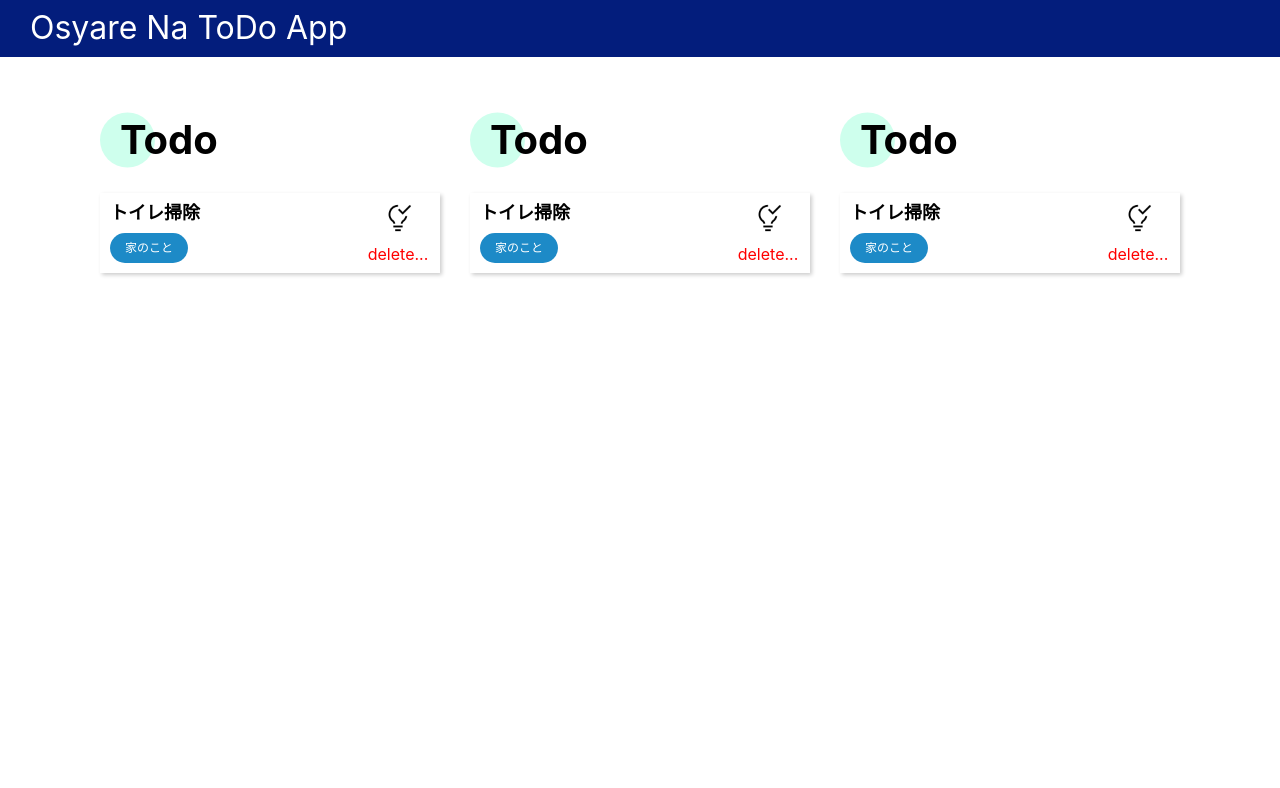
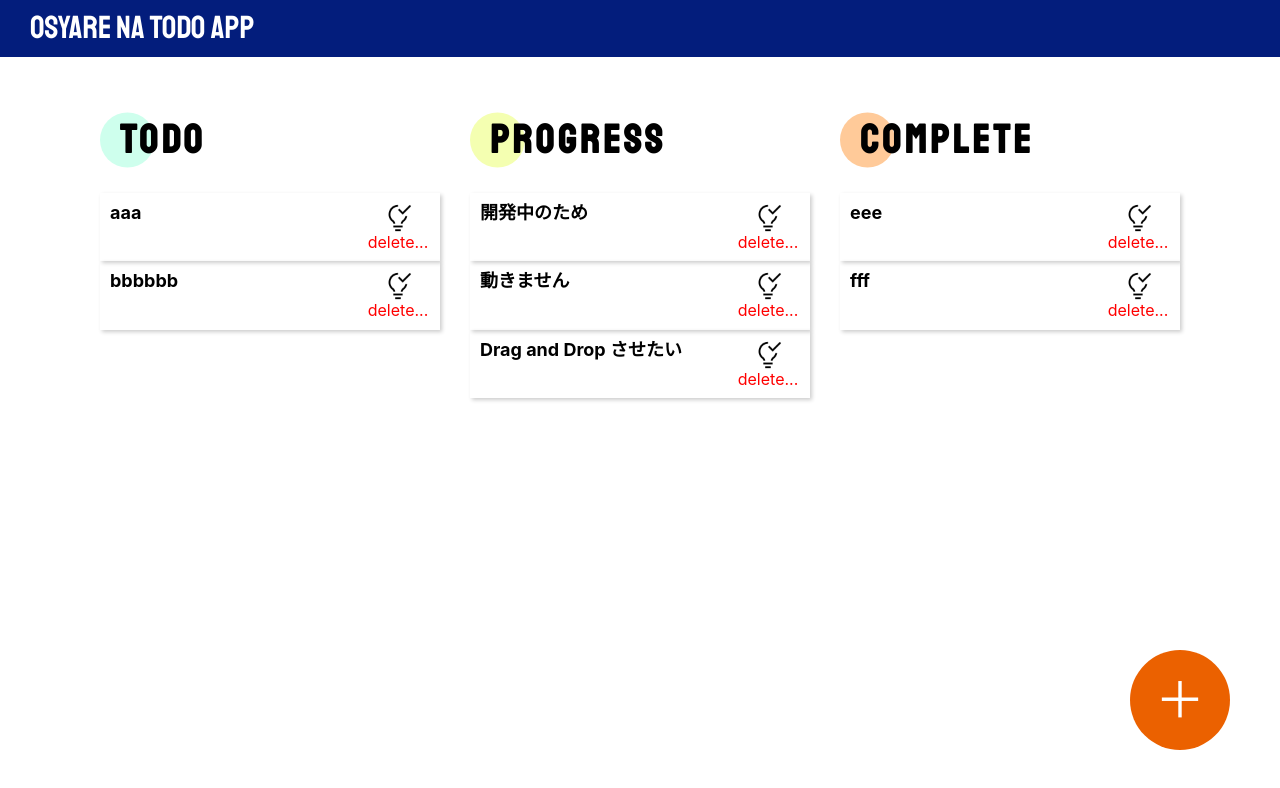
Before and after one commit to takahiro-okada/react-todoapp, a React (Create React App) app: page / in a window 1280 px wide. Shown: the top 788 px of the page. Built offline with nearby package versions, Linux system fonts and the light colour scheme.

Commit message:
削除機能ができーーーん！！

```diff
--- a/package.json
+++ b/package.json
@@ -7,6 +7,7 @@
     "@testing-library/react": "^11.1.0",
     "@testing-library/user-event": "^12.1.10",
     "react": "^17.0.2",
+    "react-beautiful-dnd": "^13.1.0",
     "react-dom": "^17.0.2",
     "react-scripts": "4.0.3",
     "styled-components": "^5.3.0",
--- a/src/App.jsx
+++ b/src/App.jsx
@@ -1,87 +1,86 @@
 import "./App.css";
 import styled from "styled-components";
-import IconCompleteImage from "./images/icon-complete.png";
+import { Header } from "./components/organisms/Header";
+import { Box1 } from "./components/organisms/Box1";
+import { Box2 } from "./components/organisms/Box2";
+import { Box3 } from "./components/organisms/Box3";
+import React, { useState } from "react";
+import IconModalClose from "./images/icon-modalclose.png";
 
 function App() {
+	const [show, setShow] = useState();
+	const openModal = () => {
+		setShow(true);
+	};
+	const [todoText, setTodoText] = useState("");
+	const [incompleteTodos, setIncompleteTodos] = useState(["aaa", "bbbbbb"]);
+	const [progressTodos, setProgressTodos] = useState([
+		"開発中のため",
+		"動きません",
+		"Drag and Drop させたい",
+	]);
+	const [completeTodos, setCompleteTodos] = useState(["eee", "fff"]);
+	const closeModal = () => {
+		setShow(false);
+	};
+	const onChangeTodoText = (event) => setTodoText(event.target.value);
+	// 追加ボタン
+	const onClickAdd = () => {
+		if (todoText === "") return;
+		const newTodos = [...incompleteTodos, todoText];
+		setIncompleteTodos(newTodos);
+		setTodoText("");
+	};
+
 	return (
 		<>
-			<Header>
-				<div className="header__inner">
-					<HeaderLogo>Osyare Na ToDo App</HeaderLogo>
-				</div>
-			</Header>
+			<Header />
 			<Container>
-				<main>
-					<Wrapper>
-						<Box>
-							<BoxTitle>
-								<TitleCircle></TitleCircle>
-								<Title>Todo</Title>
-							</BoxTitle>
-							<List>
-								<Item>
-									<ItemContent>
-										<ItemTitle>トイレ掃除</ItemTitle>
-										<ItemTags>
-											<ItemTag>家のこと</ItemTag>
-										</ItemTags>
-									</ItemContent>
-									<ItemSubcontent>
-										<ItemComplete>
-											<img src={IconCompleteImage} alt="" />
-										</ItemComplete>
-										<ItemDelete>delete...</ItemDelete>
-									</ItemSubcontent>
-								</Item>
-							</List>
-						</Box>
-						<Box>
-							<BoxTitle>
-								<TitleCircle></TitleCircle>
-								<Title>Todo</Title>
-							</BoxTitle>
-							<List>
-								<Item>
-									<ItemContent>
-										<ItemTitle>トイレ掃除</ItemTitle>
-										<ItemTags>
-											<ItemTag>家のこと</ItemTag>
-										</ItemTags>
-									</ItemContent>
-									<ItemSubcontent>
-										<ItemComplete>
-											<img src={IconCompleteImage} alt="" />
-										</ItemComplete>
-										<ItemDelete>delete...</ItemDelete>
-									</ItemSubcontent>
-								</Item>
-							</List>
-						</Box>
-						<Box>
-							<BoxTitle>
-								<TitleCircle></TitleCircle>
-								<Title>Todo</Title>
-							</BoxTitle>
-							<List>
-								<Item>
-									<ItemContent>
-										<ItemTitle>トイレ掃除</ItemTitle>
-										<ItemTags>
-											<ItemTag>家のこと</ItemTag>
-										</ItemTags>
-									</ItemContent>
-									<ItemSubcontent>
-										<ItemComplete>
-											<img src={IconCompleteImage} alt="" />
-										</ItemComplete>
-										<ItemDelete>delete...</ItemDelete>
-									</ItemSubcontent>
-								</Item>
-							</List>
-						</Box>
-					</Wrapper>
-				</main>
+				<Wrapper>
+					<Box1
+						title="Todo"
+						color="#CEFFED"
+						incompleteTodos={incompleteTodos}
+						setIncompleteTodos={setIncompleteTodos}
+						setCompleteTodos={setCompleteTodos}
+					/>
+					<Box2
+						title="Progress"
+						color="#F4FFB1"
+						progressTodos={progressTodos}
+						setProgressTodos={setProgressTodos}
+					/>
+					<Box3
+						title="Complete"
+						color="#FFCA99"
+						completeTodos={completeTodos}
+						setCompleteTodos={setCompleteTodos}
+					/>
+				</Wrapper>
 			</Container>
+			<ModalButton onClick={openModal}>＋</ModalButton>
+			{show ? (
+				<ModalOverray>
+					<ModalContent>
+						<ModalCloseButton onClick={closeModal}>
+							<img src={IconModalClose} alt="" />
+						</ModalCloseButton>
+						<ModalBox>
+							<ModalItem>
+								<ModalTitle>TODO</ModalTitle>
+								<ModalInput value={todoText} onChange={onChangeTodoText} />
+							</ModalItem>
+							{/* <ModalItem>
+								<ModalTitle>CATEGORY</ModalTitle>
+								<ModalInput value={todoText.category} />
+							</ModalItem> */}
+							<ModalSend onClick={onClickAdd}>POST</ModalSend>
+						</ModalBox>
+					</ModalContent>
+				</ModalOverray>
+			) : (
+				console.log("test")
+			)}
 		</>
 	);
 }
@@ -92,79 +91,88 @@ const Container = styled.div`
 	max-width: 100%;
 	margin: 60px auto 0;
 `;
-const Header = styled.div`
-	background-color: #031d7c;
-	padding: 10px 30px;
-`;
-const HeaderLogo = styled.h1`
-	color: #fff;
-	font-size: 32px;
-`;
-
 const Wrapper = styled.div`
 	display: grid;
 	gap: 30px;
 	grid-template-columns: 1fr 1fr 1fr;
 `;
-const Box = styled.div``;
-const ItemComplete = styled.div`
-	width: 30px;
-	height: 30px;
+
+const ModalButton = styled.button`
+	font-size: 50px;
+	text-align: center;
+	color: #fff;
+	background-color: #eb6100;
+	border-radius: 50%;
+	line-height: 100px;
+	width: 100px;
+	height: 100px;
+	padding: 0;
+	position: absolute;
+	right: 50px;
+	bottom: 50px;
+	cursor: pointer;
+	transition: opacity 0.3s;
+	:hover {
+		opacity: 0.7;
+	}
 `;
-const BoxTitle = styled.div`
+const ModalContent = styled.div`
 	position: relative;
+	z-index: 2;
+	width: 70%;
+	height: 80%;
+	padding: 1em;
+	background: #fff;
 `;
-const Title = styled.h2`
+const ModalOverray = styled.div`
+	position: fixed;
+	top: 0;
+	left: 0;
+	width: 100%;
+	height: 100%;
+	background-color: rgba(0, 0, 0, 0.5);
+	display: flex;
+	align-items: center;
+	justify-content: center;
+`;
+const ModalCloseButton = styled.button`
+	position: absolute;
+	top: 20px;
+	right: 20px;
+`;
+const ModalBox = styled.div`
+	padding: 60px 30px;
+`;
+const ModalItem = styled.div`
+	margin-top: 20px;
+`;
+const ModalTitle = styled.p`
+	font-family: "Staatliches", cursive;
 	font-size: 40px;
 	font-weight: bold;
-	padding-left: 20px;
+	letter-spacing: 0.1em; ;
 `;
-const TitleCircle = styled.span`
-	width: 55px;
-	height: 55px;
-	background-color: #ceffed;
-	border-radius: 100%;
+const ModalInput = styled.input`
+	font-weight: bold;
+	background-color: #c4c4c4;
+	font-size: 32px;
+	line-height: 2;
+	width: 100%;
+	padding: 2px 10px;
+`;
+const ModalSend = styled.button`
 	display: block;
-	position: absolute;
-	z-index: -1;
-	position: absolute;
-	top: 50%;
-	left: 0;
-	transform: translate(0%, -50%);
+	margin-top: 30px;
+	margin-left: auto;
+	max-width: 200px;
+	text-align: center;
+	font-weight: bold;
+	background-color: orange;
+	font-size: 32px;
+	line-height: 2;
+	width: 100%;
+	padding: 2px 10px;
+	:hover {
+		opacity: 0.7;
+	}
 `;
-const List = styled.ul`
-	margin-top: 30px;
-`;
-const Item = styled.li`
-	display: flex;
-	padding: 10px;
-	box-shadow: 2px 2px 4px rgba(0, 0, 0, 0.2);
-`;
-const ItemContent = styled.div`
-	width: 80%;
-`;
-const ItemSubcontent = styled.div`
-	width: 20%;
-	display: flex;
-	flex-direction: column;
-	justify-content: space-between;
-	align-items: center;
-`;
-const ItemTitle = styled.div`
-	font-size: 18px;
-	font-weight: bold;
-`;
-const ItemTags = styled.div`
-	margin-top: 10px;
-`;
-const ItemTag = styled.div`
-	background-color: #1d8ac7;
-	font-size: 12px;
-	color: #fff;
-	padding: 8px 15px;
-	border-radius: 20px;
-	width: fit-content;
-`;
-const ItemDelete = styled.div`
-	color: red;
-`;
--- /dev/null
+++ b/src/components/atoms/BoxTitle.jsx
@@ -0,0 +1,33 @@
+import styled from "styled-components";
+
+export const BoxTitle = (props) => {
+	const SBoxTitle = styled.div`
+		position: relative;
+	`;
+	const Title = styled.h2`
+		font-family: "Staatliches", cursive;
+		font-size: 40px;
+		font-weight: bold;
+		padding-left: 20px;
+		letter-spacing: 0.1em;
+	`;
+	const TitleCircle = styled.span`
+		width: 55px;
+		height: 55px;
+		background-color: ${props.color};
+		border-radius: 100%;
+		display: block;
+		position: absolute;
+		z-index: -1;
+		position: absolute;
+		top: 50%;
+		left: 0;
+		transform: translate(0%, -50%);
+	`;
+	return (
+		<SBoxTitle>
+			<TitleCircle></TitleCircle>
+			<Title>{props.title}</Title>
+		</SBoxTitle>
+	);
+};
--- /dev/null
+++ b/src/components/organisms/Box1.jsx
@@ -0,0 +1,78 @@
+import styled from "styled-components";
+import IconCompleteImage from "../../images/icon-complete.png";
+import { BoxTitle } from "../atoms/BoxTitle";
+
+export const Box1 = (props) => {
+	const { title, color, incompleteTodos, setIncompleteTodos } = props;
+	// 削除ボタン
+	const onClickDelete = (index) => {
+		const newTodos = [...incompleteTodos];
+		console.log(newTodos);
+		newTodos.splice(index, 1);
+		console.log(newTodos);
+		setIncompleteTodos(newTodos);
+	};
+	const todoList = incompleteTodos.map((todo, index) => (
+		<Item key={index}>
+			<ItemContent>
+				<ItemTitle>{todo}</ItemTitle>
+				{/* <ItemTags>
+					<ItemTag>{todo.category}</ItemTag>
+				</ItemTags> */}
+			</ItemContent>
+			<ItemSubcontent>
+				<ItemComplete>
+					<img src={IconCompleteImage} alt="" />
+				</ItemComplete>
+				<ItemDelete onClick={onClickDelete}>delete...</ItemDelete>
+			</ItemSubcontent>
+		</Item>
+	));
+	return (
+		<SBox>
+			<BoxTitle title={title} color={color} />
+			<List>{todoList}</List>
+		</SBox>
+	);
+};
+const SBox = styled.div``;
+const ItemComplete = styled.div`
+	width: 30px;
+	height: 30px;
+`;
+const List = styled.ul`
+	margin-top: 30px;
+`;
+const Item = styled.li`
+	display: flex;
+	padding: 10px;
+	box-shadow: 2px 2px 4px rgba(0, 0, 0, 0.2);
+`;
+const ItemContent = styled.div`
+	width: 80%;
+`;
+const ItemSubcontent = styled.div`
+	width: 20%;
+	display: flex;
+	flex-direction: column;
+	justify-content: space-between;
+	align-items: center;
+`;
+const ItemTitle = styled.div`
+	font-size: 18px;
+	font-weight: bold;
+`;
+const ItemTags = styled.div`
+	margin-top: 10px;
+`;
+const ItemTag = styled.div`
+	background-color: #1d8ac7;
+	font-size: 12px;
+	color: #fff;
+	padding: 8px 15px;
+	border-radius: 20px;
+	width: fit-content;
+`;
+const ItemDelete = styled.div`
+	color: red;
+`;
--- /dev/null
+++ b/src/components/organisms/Box2.jsx
@@ -0,0 +1,75 @@
+import styled from "styled-components";
+import IconCompleteImage from "../../images/icon-complete.png";
+import { BoxTitle } from "../atoms/BoxTitle";
+
+export const Box2 = (props) => {
+	const { title, color, progressTodos, setProgressTodos } = props;
+	const onClickDelete = (index) => {
+		const newTodos = [...progressTodos];
+		newTodos.splice(index, 1);
+		setProgressTodos(newTodos);
+	};
+	const todoList = progressTodos.map((todo, index) => (
+		<Item key={index}>
+			<ItemContent>
+				<ItemTitle>{todo}</ItemTitle>
+				{/* <ItemTags>
+					<ItemTag>{todo.category}</ItemTag>
+				</ItemTags> */}
+			</ItemContent>
+			<ItemSubcontent>
+				<ItemComplete>
+					<img src={IconCompleteImage} alt="" />
+				</ItemComplete>
+				<ItemDelete onClick={onClickDelete}>delete...</ItemDelete>
+			</ItemSubcontent>
+		</Item>
+	));
+	return (
+		<SBox>
+			<BoxTitle title={title} color={color} />
+			<List>{todoList}</List>
+		</SBox>
+	);
+};
+const SBox = styled.div``;
+const ItemComplete = styled.div`
+	width: 30px;
+	height: 30px;
+`;
+const List = styled.ul`
+	margin-top: 30px;
+`;
+const Item = styled.li`
+	display: flex;
+	padding: 10px;
+	box-shadow: 2px 2px 4px rgba(0, 0, 0, 0.2);
+`;
+const ItemContent = styled.div`
+	width: 80%;
+`;
+const ItemSubcontent = styled.div`
+	width: 20%;
+	display: flex;
+	flex-direction: column;
+	justify-content: space-between;
+	align-items: center;
+`;
+const ItemTitle = styled.div`
+	font-size: 18px;
+	font-weight: bold;
+`;
+const ItemTags = styled.div`
+	margin-top: 10px;
+`;
+const ItemTag = styled.div`
+	background-color: #1d8ac7;
+	font-size: 12px;
+	color: #fff;
+	padding: 8px 15px;
+	border-radius: 20px;
+	width: fit-content;
+`;
+const ItemDelete = styled.div`
+	color: red;
+`;
--- /dev/null
+++ b/src/components/organisms/Box3.jsx
@@ -0,0 +1,75 @@
+import styled from "styled-components";
+import IconCompleteImage from "../../images/icon-complete.png";
+import { BoxTitle } from "../atoms/BoxTitle";
+
+export const Box3 = (props) => {
+	const { title, color, completeTodos, setCompleteTodos } = props;
+	const onClickDelete = (index) => {
+		const newTodos = [...completeTodos];
+		newTodos.splice(index, 1);
+		setCompleteTodos(newTodos);
+	};
+	const todoList = completeTodos.map((todo, index) => (
+		<Item key={index}>
+			<ItemContent>
+				<ItemTitle>{todo}</ItemTitle>
+				{/* <ItemTags>
+					<ItemTag>{todo.category}</ItemTag>
+				</ItemTags> */}
+			</ItemContent>
+			<ItemSubcontent>
+				<ItemComplete>
+					<img src={IconCompleteImage} alt="" />
+				</ItemComplete>
+				<ItemDelete onClick={onClickDelete}>delete...</ItemDelete>
+			</ItemSubcontent>
+		</Item>
+	));
+	return (
+		<SBox>
+			<BoxTitle title={title} color={color} />
+			<List>{todoList}</List>
+		</SBox>
+	);
+};
+const SBox = styled.div``;
+const ItemComplete = styled.div`
+	width: 30px;
+	height: 30px;
+`;
+const List = styled.ul`
+	margin-top: 30px;
+`;
+const Item = styled.li`
+	display: flex;
+	padding: 10px;
+	box-shadow: 2px 2px 4px rgba(0, 0, 0, 0.2);
+`;
+const ItemContent = styled.div`
+	width: 80%;
+`;
+const ItemSubcontent = styled.div`
+	width: 20%;
+	display: flex;
+	flex-direction: column;
+	justify-content: space-between;
+	align-items: center;
+`;
+const ItemTitle = styled.div`
+	font-size: 18px;
+	font-weight: bold;
+`;
+const ItemTags = styled.div`
+	margin-top: 10px;
+`;
+const ItemTag = styled.div`
+	background-color: #1d8ac7;
+	font-size: 12px;
+	color: #fff;
+	padding: 8px 15px;
+	border-radius: 20px;
+	width: fit-content;
+`;
+const ItemDelete = styled.div`
+	color: red;
+`;
--- /dev/null
+++ b/src/components/organisms/Header.jsx
@@ -0,0 +1,21 @@
+import styled from "styled-components";
+
+export const Header = () => {
+	return (
+		<Heading>
+			<div className="header__inner">
+				<HeaderLogo>Osyare Na ToDo App</HeaderLogo>
+			</div>
+		</Heading>
+	);
+};
+
+const Heading = styled.div`
+	background-color: #031d7c;
+	padding: 10px 30px;
+`;
+const HeaderLogo = styled.h1`
+	font-family: "Staatliches", cursive;
+	color: #fff;
+	font-size: 32px;
+`;
```
Also changed, not shown: public/index.html (+7 -4 lines), src/components/molecules/Modal.jsx (added, +100 -0 lines), src/components/icons/CompleteIcon.jsx (deleted), src/images/icon-modalclose.png (added), 1 other file (tests, documents, lock files or other folders).
